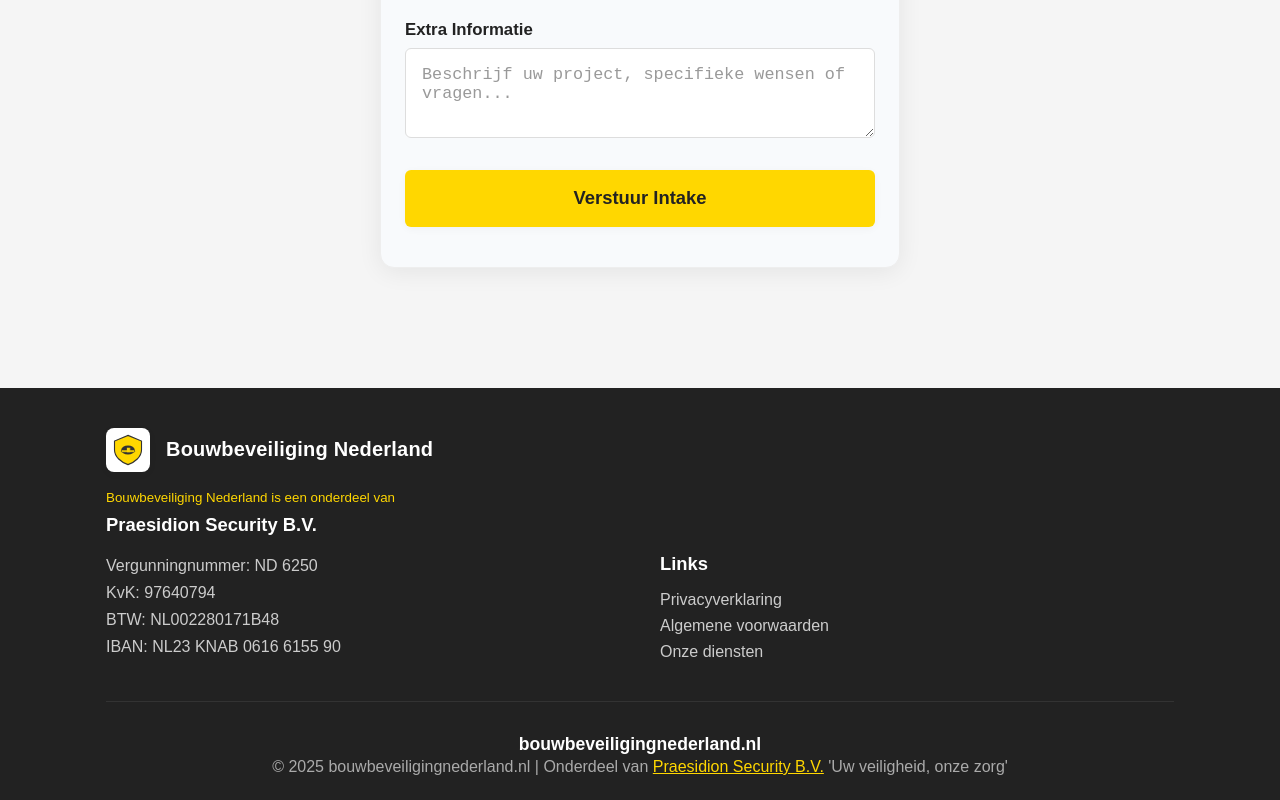
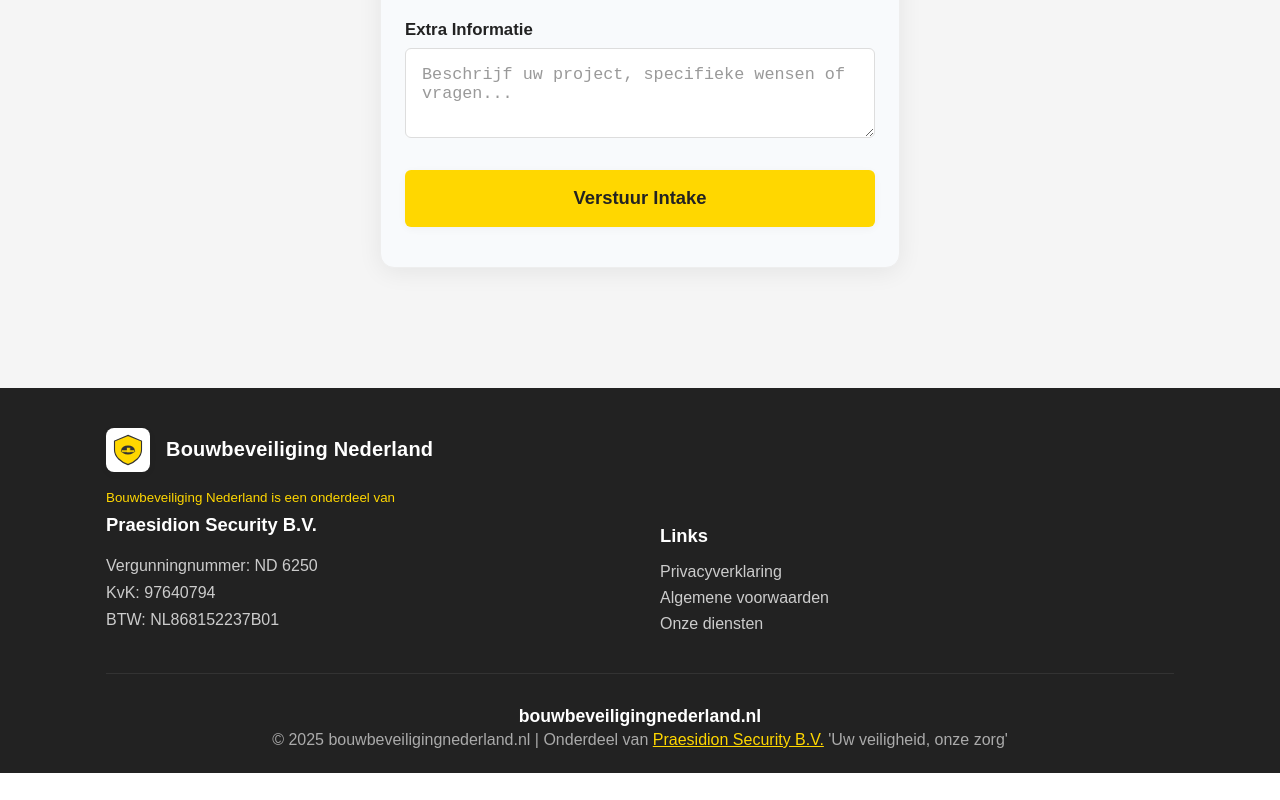
Before and after one commit to Snuushco/bouwbeveiligingnederland, a Next.js app: page / in a window 1280 px wide. Shown: the part 3767-4567 px from the top of the page. After the commit the page ends 4540 px from the top, so only its background shows below. Built offline with nearby package versions, Linux system fonts and the light colour scheme.

Commit message:
Update Footer.tsx

```diff
--- a/app/components/Footer.tsx
+++ b/app/components/Footer.tsx
@@ -16,8 +16,7 @@
             <div style={{fontSize:'1rem',color:'#ccc',lineHeight:'1.7'}}>
               <p style={{margin:'0'}}>Vergunningnummer: ND 6250</p>
               <p style={{margin:'0'}}>KvK: 97640794</p>
-              <p style={{margin:'0'}}>BTW: NL002280171B48</p>
-              <p style={{margin:'0'}}>IBAN: NL23 KNAB 0616 6155 90</p>
+              <p style={{margin:'0'}}>BTW: NL868152237B01</p>
             </div>
           </div>
           {/* Links */}
```
